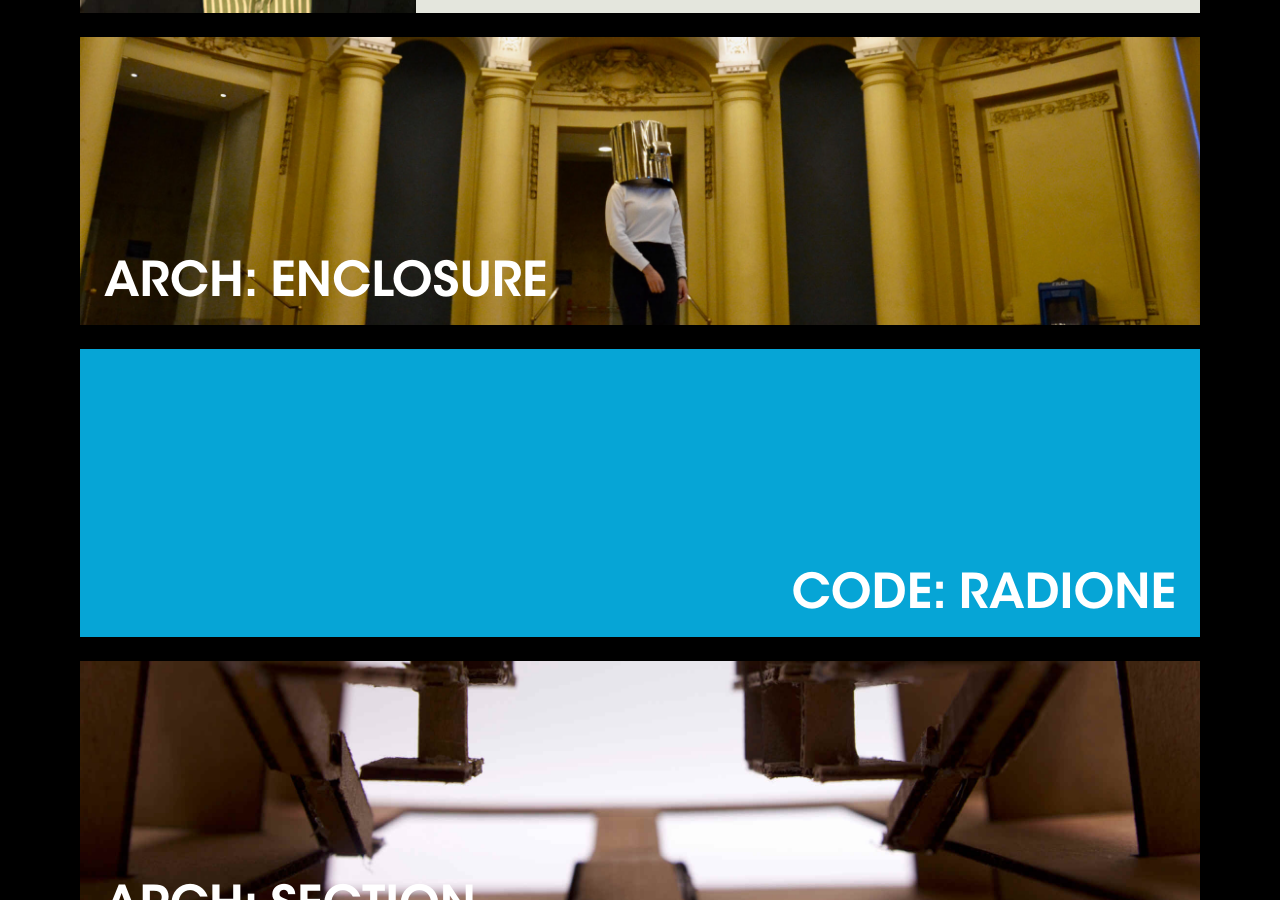
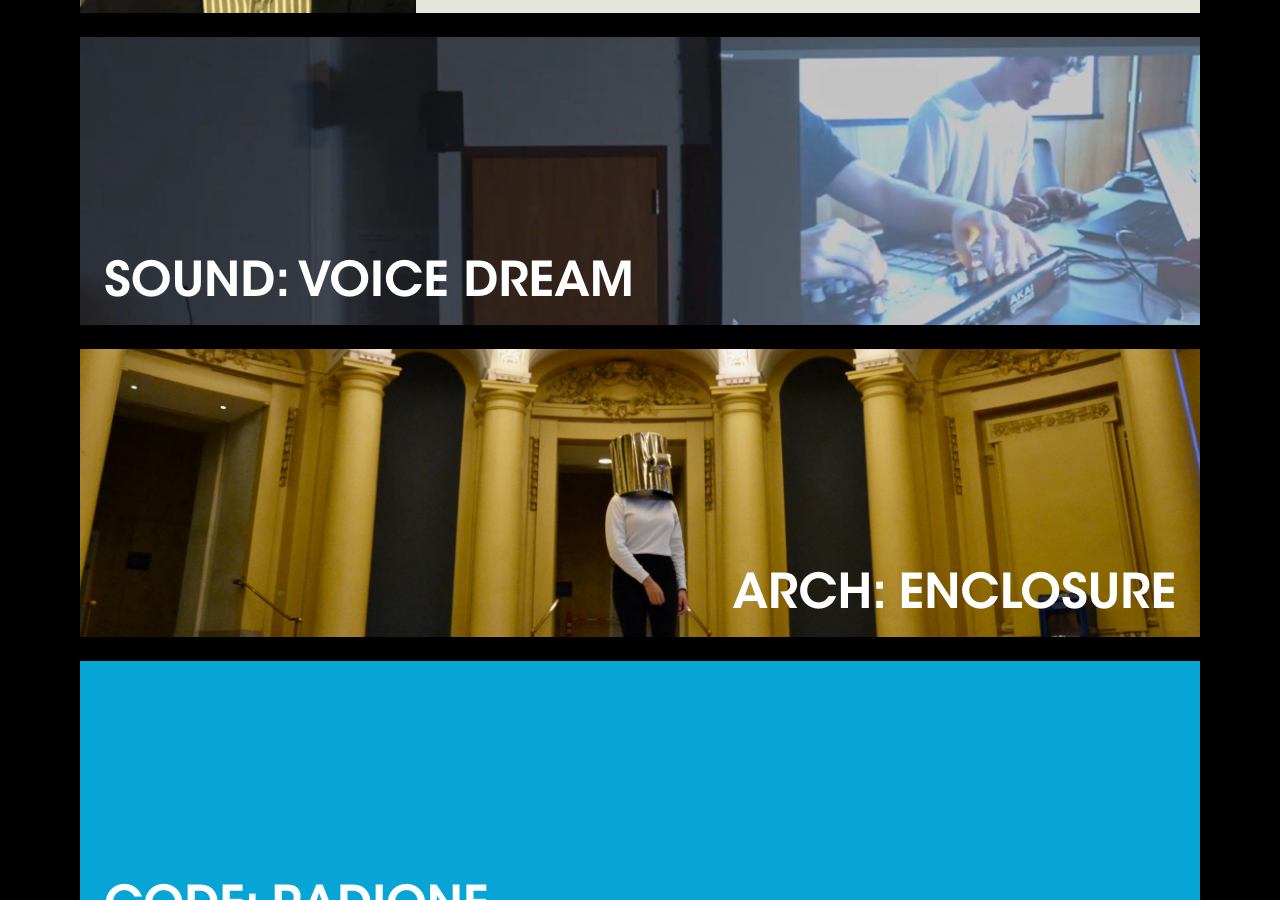
Before and after one commit to brndncn/brndncn.github.io, a Jekyll site: the page built from index.html, in a window 1280 px wide and 900 px high, scrolled down 523 px. Built offline with Jekyll 4.4.1, drawn with Linux system fonts in a browser that asks for light colours; some web fonts are replaced.

Commit message:
Add Voice Dream

```diff
--- a/index.html
+++ b/index.html
@@ -44,6 +44,28 @@ function toggle(selector) {
 				</h1>
 				{% capture about_me %}{% include about_me.md %}{% endcapture %}
 				{{ about_me | markdownify }}
+			</div>
+
+			<div class="layout_block frontpage">
+				<div class="frontpage_header" style="background: url('/assets/img/omi_concert_spring_2019.jpg') 50% 33%;background-size: cover;" onclick="toggle('#details_omi_spring_2019');">
+					<h1 class="frontpage_title" style="">
+						SOUND: VOICE DREAM
+					</h1>
+				</div>
+				<div id="details_omi_spring_2019" class="frontpage_details">
+					<p>
+					This piece was a collaboration with Thomas Hagen for the Yale Open Music Initiative concert (spring 2019).
+					</p>
+					<p><b>Program Notes:</b>
+					&#x201C;<i>Voice Dream</i> is an improvised ambient piece.
+					Vocal tones were recorded up close, looped, and fed through filters and delay lines.
+					These drones are overlaid with percussive samples similarly sent through delay lines with automated changes in delay time, distorting the sounds as they are replayed.&#x201D;
+					</p>
+					<p>
+					You can watch the entire concert <a href="https://www.youtube.com/watch?v=ac0GrSG5IKU" target="_blank">here</a>.
+					<i>Voice Dream</i> starts at approximately 9:05.
+					</p>
+				</div>
 			</div>
 
 			<div class="layout_block frontpage">
```
Also changed, not shown: assets/img/omi_concert_spring_2019.jpg (added).
